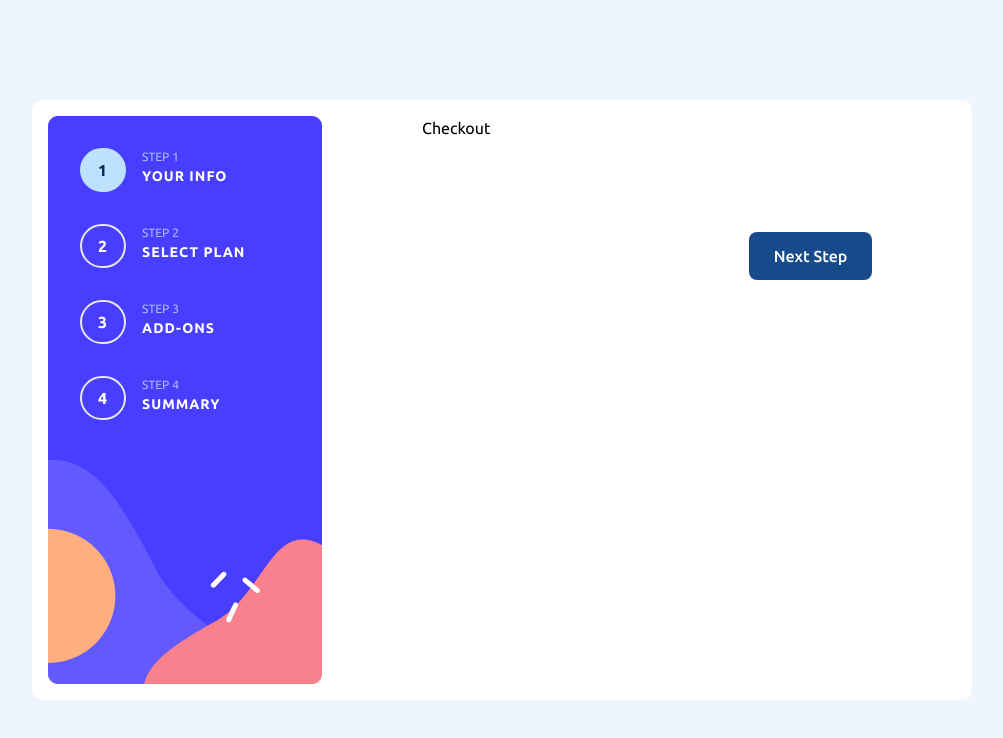
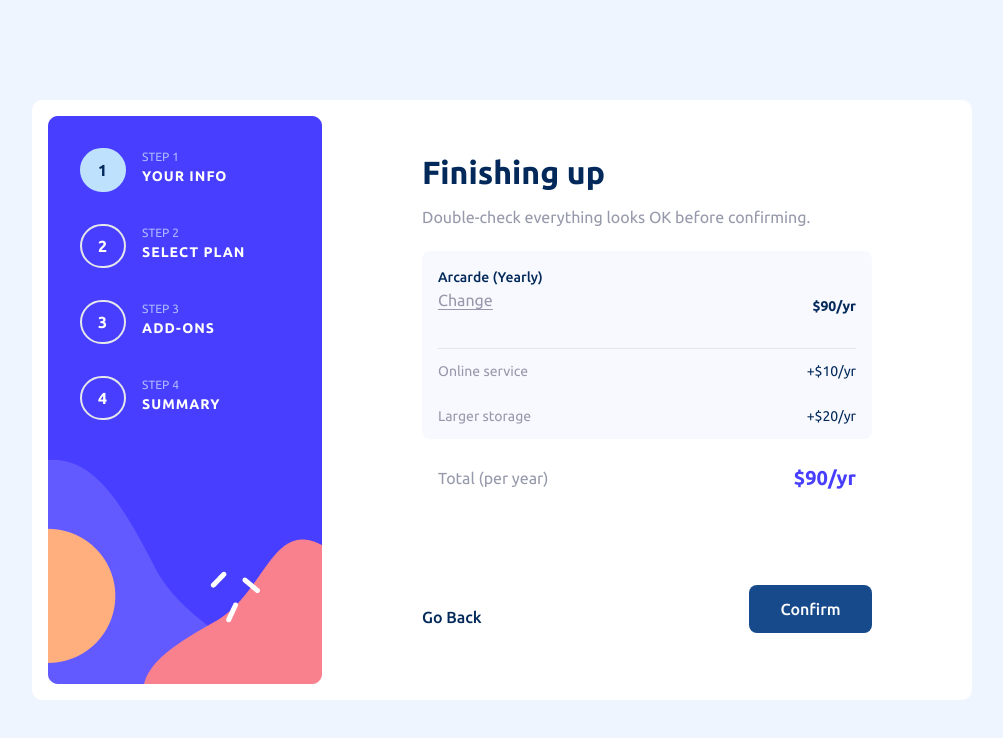
Before and after one commit to Isaacayomi/multi-step-form-v2, a React (Vite) app: page /checkout in a window 1280 px wide. Shown: the top 738 px of the page, without its empty margins (138-1141 px from the left). Built offline with nearby package versions, Linux system fonts and the light colour scheme.

Commit message:
feat: enhance UI components with new styles, update navigation links, and add SummaryItem component

```diff
--- a/src/components/Button.jsx
+++ b/src/components/Button.jsx
@@ -2,7 +2,7 @@ const Button = ({ onClick, children, className, disabled }) => {
   return (
     <button
       disabled={disabled}
-      className={`${className}  w-[7.6875rem] h-[3rem] bg-buttonBg text-white rounded-[0.5rem] cursor-pointer text-[1rem] font-medium mt-[5.75rem] `}
+      className={`${className}  w-[7.6875rem] h-[3rem] bg-buttonBg text-white rounded-[0.5rem] cursor-pointer text-[1rem] font-medium mt-[5.75rem] mb-[1rem] hover:bg-hoverBg `}
       onClick={onClick}
     >
       {children}
--- /dev/null
+++ b/src/components/SummaryItem.jsx
@@ -0,0 +1,10 @@
+function SummaryItem({ details, price }) {
+  return (
+    <p className="flex items-center justify-between py-[0.75rem]">
+      <span className=" text-grey text-[0.875rem] l">{details}</span>
+      <span className="text-darkBlue text-[0.875rem]  text-right">{price}</span>
+    </p>
+  );
+}
+
+export default SummaryItem;
--- a/src/index.css
+++ b/src/index.css
@@ -5,3 +5,22 @@
 body {
   background-color: #eff5ff;
 }
+
+button {
+  outline: none;
+}
+
+button:focus {
+  background-color: #483eff;
+  outline: none;
+}
+
+input {
+  border: 1px solid #483eff;
+  outline: none;
+}
+
+input:hover,
+input:focus {
+  border: 1px solid #483eff;
+}
--- a/src/pages/Addson.jsx
+++ b/src/pages/Addson.jsx
@@ -37,7 +37,7 @@ const Addson = () => {
               Go Back
             </button>
             <Button className="">
-              <Link to="/addson">Next Step</Link>
+              <Link to="/checkout">Next Step</Link>
             </Button>
           </footer>
         </div>
--- a/src/pages/Checkout.jsx
+++ b/src/pages/Checkout.jsx
@@ -3,16 +3,53 @@ import Button from "../components/Button";
 import ContentLayout from "../components/ContentLayout";
 import Sidebar from "../components/Sidebar";
 import MainContainer from "../components/MainContainer";
-
+import Headings from "../components/Headings";
+import Subheading from "../components/Subheading";
+import SummaryItem from "../components/SummaryItem";
 const Checkout = () => {
   return (
     <ContentLayout>
       <Sidebar />
       <MainContainer>
-        Checkout
-        <Link to="/success" className="flex justify-end">
-          <Button className="mr-[0]">Next Step</Button>
-        </Link>
+        <div className="w-[18.4375rem] max-w-full mx-auto pt-[2rem] md:w-[28.125rem] md:max-w-full md:mx-auto">
+          <Headings>Finishing up</Headings>
+          <Subheading>
+            Double-check everything looks OK before confirming.
+          </Subheading>
+        </div>
+
+        <div className="bg-toggleBg w-[18.4375rem] mx-auto rounded-[0.5rem] px-[1rem] md:w-[28.125rem]">
+          <p className="text-darkBlue text-[0.875rem] font-medium pt-[1rem]">
+            Arcarde (Yearly)
+          </p>
+          <p className="flex items-center justify-between  md:pb-[1.5rem]">
+            <span className="underline underline-offset-[0.2rem] text-grey pb-[0.75rem] cursor-pointer hover:text-purpleOutline">
+              Change
+            </span>
+            <span className="text-darkBlue text-[0.875rem] font-bold text-right">
+              $90/yr
+            </span>
+          </p>
+          <div className="border-t border-grey border-opacity-[0.2043]">
+            <SummaryItem details="Online service" price="+$10/yr" />
+            <SummaryItem details="Larger storage" price="+$20/yr" />
+          </div>
+        </div>
+        <p className="w-[18.4375rem] mx-auto flex justify-between items-center px-[1rem] pt-[1.5rem]  md:w-[28.125rem]">
+          <span className="underlinetext text-grey">Total (per year)</span>
+          <span className="text-purpleOutline text-[1rem] font-bold text-right md:text-[1.25rem]">
+            $90/yr
+          </span>
+        </p>
+
+        <footer className="flex justify-between">
+          <button className="text-darkBlue font-medium mt-[5.75rem] ">
+            Go Back
+          </button>
+          <Button className="">
+            <Link to="/success">Confirm</Link>
+          </Button>
+        </footer>
       </MainContainer>
     </ContentLayout>
   );
--- a/src/pages/SuccessScreen.jsx
+++ b/src/pages/SuccessScreen.jsx
@@ -1,5 +1,39 @@
+import { Link } from "react-router-dom";
+
+import SUCCESS_ICON from "../assets/check.png";
+import ContentLayout from "../components/ContentLayout";
+import Headings from "../components/Headings";
+import MainContainer from "../components/MainContainer";
+import Sidebar from "../components/Sidebar";
+import Button from "../components/Button";
 const SuccessScreen = () => {
-  return <div>success</div>;
+  return (
+    <div>
+      <ContentLayout>
+        <Sidebar />
+        <MainContainer>
+          <img
+            src={SUCCESS_ICON}
+            alt="Success icon"
+            className="block mx-auto pt-[4.94rem] pb-[1.5rem]"
+          />
+          <Headings>
+            <p className="text-center">Thank you!</p>
+          </Headings>
+          <p className="font-ubuntu leading-[1.5625rem] text-grey text-center px-[1.4rem] pt-[0.56rem] pb-[1.38rem] md:text-[1rem] md:w-[28.125rem] md:max-w-full md:mx-auto">
+            Thanks for confirming your subscription! We hope you have fun using
+            our platform. If you ever need support, please feel free to email us
+            at support@loremgaming.com
+          </p>
+          <footer className="flex justify-end">
+            <Button className="mr-[0]">
+              <Link to="/">Finish</Link>
+            </Button>
+          </footer>
+        </MainContainer>
+      </ContentLayout>
+    </div>
+  );
 };
 
 export default SuccessScreen;
--- a/tailwind.config.js
+++ b/tailwind.config.js
@@ -13,6 +13,7 @@ export default {
         buttonBg: "#164A8A",
         purpleOutline: "#483EFF",
         toggleBg: "#F8F9FF",
+        hoverBg: "#928CFF",
       },
       backgroundImage: {
         "mobile-sidebar-bg": "url('/src/assets/Group 25.png')",
```
